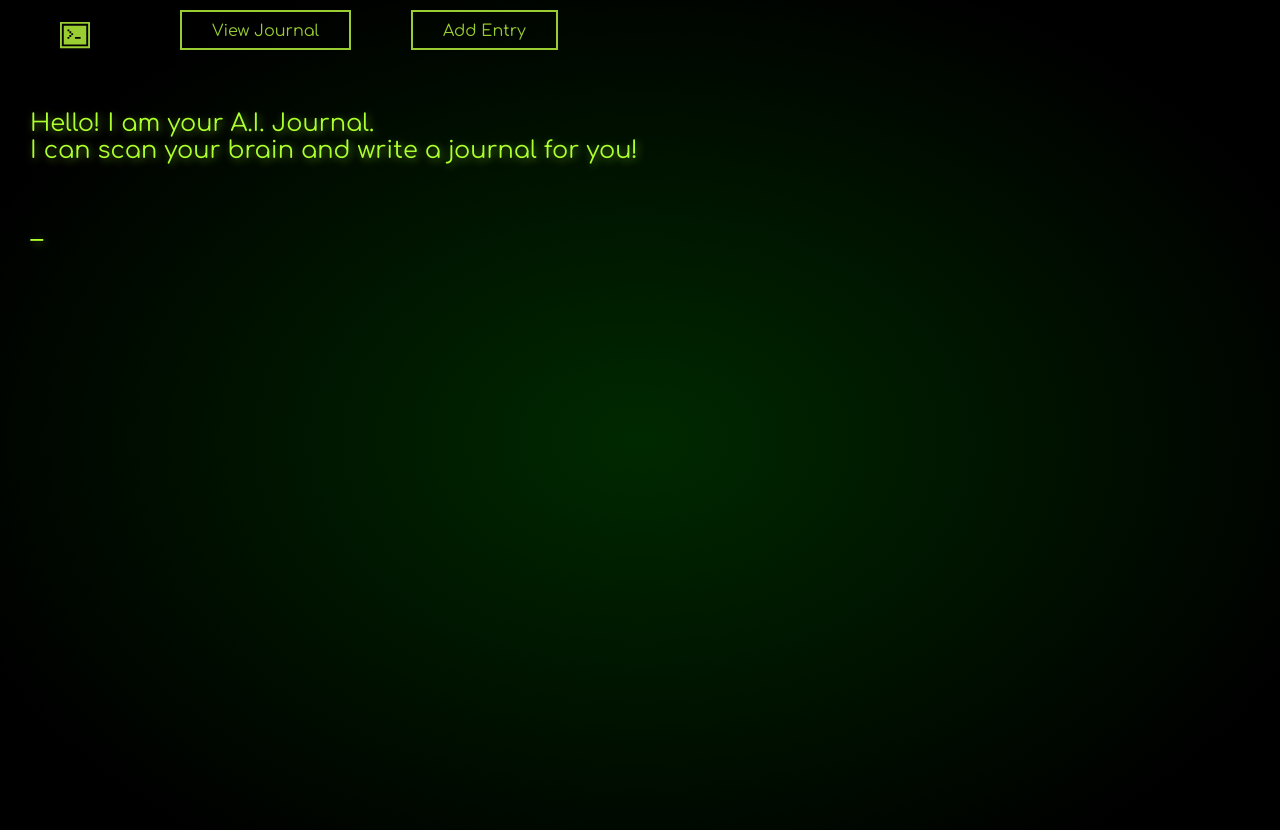
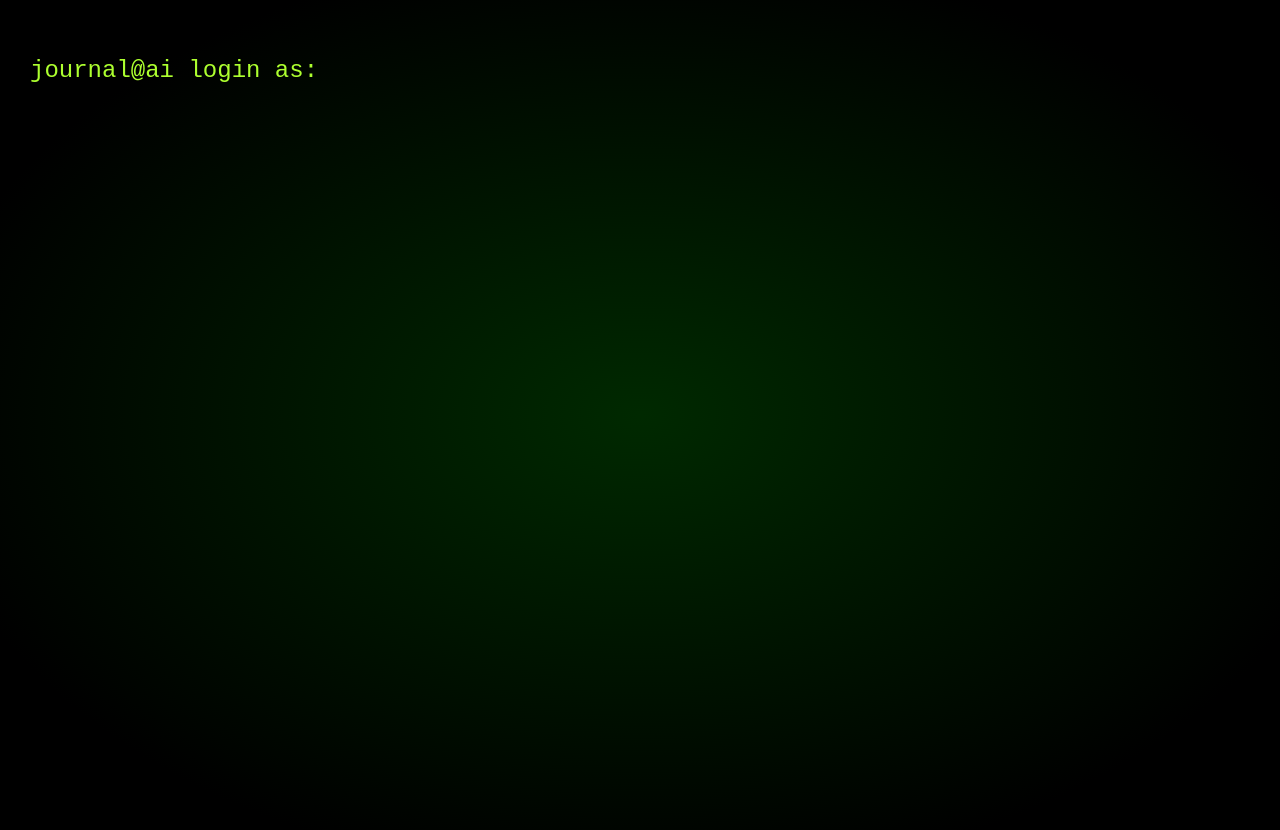
Before and after one commit to briansande/journaling-with-openai, a React (Create React App) app in the folder journal-ui/: page / in a window 1280 px wide. Shown: the top 830 px of the page. Built offline with nearby package versions, Linux system fonts and the light colour scheme; a web font is replaced by a local one.

Commit message:
Updating look and fixing bugs

```diff
--- a/journal-ui/src/App.css
+++ b/journal-ui/src/App.css
@@ -8,7 +8,7 @@ body {
   color: greenyellow;
   background-color: black;
   margin: 0;
-  font-family: 'Comfortaa', cursive;
+  font-family: 'Courier New', Courier, monospace;
   background-image: radial-gradient(rgba(0, 150, 0, 0.275), black 80%);
   height: 100vh;
   overflow: hidden;
@@ -28,7 +28,7 @@ nav {
   /* background-color: red; */
 
   height: 50px;
-  padding: 30px 0 50px;
+  padding: 40px 0 50px;
   /* background-color: black; */
   margin-bottom: 20px;
   /* center */
@@ -161,11 +161,6 @@ input {
   align-items: center;
   max-height: 90vh;
   margin-top: 10vh;
-
-
-
-
-
 }
 
 .entry-wrapper input {
@@ -280,3 +275,31 @@ input {
 b {
   color: red;
 }
+
+.loading-screen {
+  max-height: 90vh;
+  margin-top: 10vh;
+  padding: 30px;
+  font-size: 1.5em;
+}
+
+.welcomeInput {
+  all: unset;
+  height: 1em;
+  background-color: transparent;
+  color: greenyellow;
+  font-family: 'Courier New', Courier, monospace;
+  margin: 0 10px;
+}
+
+
+.welcomeDiv {
+  margin: 30px;
+  font-size: 1.5em;
+}
+
+.welcomeDiv p {
+  display: inline-block;
+  margin-right: 5px;
+  /* font-size: 1.5em; */
+}
--- a/journal-ui/src/App.js
+++ b/journal-ui/src/App.js
@@ -4,16 +4,17 @@ import { BrowserRouter, Routes, Route } from 'react-router-dom';
 import HomePage from './pages/HomePage';
 import AddEntryPage from './pages/AddEntryPage';
 import ViewEntriesPage from './pages/ViewEntriesPage';
-import Nav from './components/Nav';
+import Welcome from './pages/Welcome';
 
 
 function App() {
   return (
     <div className="App">
       <BrowserRouter>
-        <Nav></Nav>
+
         <Routes>
-          <Route path="/" element={<HomePage />} />
+          <Route path="/" element={<Welcome />} />
+          <Route path="/home" element={<HomePage />} />
           <Route path="/add-entry" element={<AddEntryPage />} />
           <Route path="/entries" element={<ViewEntriesPage />} />
 
--- a/journal-ui/src/components/LoadingScreen.js
+++ b/journal-ui/src/components/LoadingScreen.js
@@ -6,13 +6,13 @@ import Typewriter from "typewriter-effect";
 function LoadingScreen() {
     return (
         <>
-            <div className="App">
+            <div className="loading-screen">
                 <Typewriter
                     options={{
                         loop: true,
-                        cursor: "_",
-                        delay: 150,
-                        deleteSpeed: 150,
+                        cursor: "█",
+                        delay: 100,
+                        deleteSpeed: 30,
                     }}
 
                     onInit={(typewriter) => {
--- a/journal-ui/src/components/Nav.js
+++ b/journal-ui/src/components/Nav.js
@@ -2,18 +2,26 @@ import React from 'react';
 import { Link } from 'react-router-dom';
 import { ImTerminal } from 'react-icons/im';
 
-function Nav() {
+function Nav(props) {
+
+
+
     return (
+
         <>
             <nav>
-                <Link to="/" className="navLink">
+                <Link to="/home" className="navLink" state={{ username: props.username }}>
                     {/* ImTerminal icon */}
-                    <ImTerminal className="navIcon"
+                    < ImTerminal className="navIcon"
                         size={30} />
 
                 </Link>
-                <Link to="/entries" className="navLink">View Journal</Link>
-                <Link to="/add-entry" className="navLink">Add Entry</Link>
+
+                <Link to="/entries" className="navLink" state={{ username: props.username }}>View Journal</Link>
+                <Link to="/add-entry" className="navLink" state={{ username: props.username }}>Add Entry</Link>
+                <Link to="/" className="navLink" state={{ username: props.username }}>Logout</Link>
+
+                <p>User: {props.username}</p>
             </nav>
         </>
     );
--- a/journal-ui/src/pages/AddEntryPage.js
+++ b/journal-ui/src/pages/AddEntryPage.js
@@ -1,6 +1,8 @@
 import React, { useState } from "react";
 import { useNavigate } from "react-router-dom";
 import LoadingScreen from "../components/LoadingScreen";
+import Nav from "../components/Nav";
+import { useLocation } from "react-router-dom";
 
 import data from '@emoji-mart/data'
 import Picker from '@emoji-mart/react'
@@ -10,7 +12,10 @@ import Picker from '@emoji-mart/react'
 
 
 function AddEntryPage() {
-    // const textbox = null;
+
+    const location = useLocation()
+    const { username } = location.state
+
     const [textBox, setTextBox] = useState("");
     const [loading, setLoading] = useState(false);
 
@@ -81,7 +86,7 @@ function AddEntryPage() {
 
         const date = new Date();
 
-        const author = "Brian"
+        const author = username;
         const title = "Journal Entry"
 
         // Get the response from OpenAI
@@ -108,7 +113,7 @@ function AddEntryPage() {
             alert(`Error adding entry: ${response.status} ${response.statusText}`);
         }
         setLoading(false);
-        navigate("/entries");
+        navigate("/entries", { state: { username } });
     }
 
     const consoleLogInput = () => {
@@ -148,6 +153,8 @@ function AddEntryPage() {
 
     return (
         <>
+            <Nav username={username}></Nav>
+
             {/* <h2>Add Emojis for each part of your day:</h2> */}
             <div className="entry-wrapper">
                 <div className="entry-form">
--- a/journal-ui/src/pages/HomePage.js
+++ b/journal-ui/src/pages/HomePage.js
@@ -1,18 +1,27 @@
 import React from "react";
 import Typewriter from "typewriter-effect";
+import Nav from "../components/Nav";
+import { useLocation } from "react-router-dom";
 
 
 
 function HomePage() {
+
+    const location = useLocation()
+    const { username } = location.state
+
+
+
     return (
         <>
+            <Nav username={username}></Nav>
 
             <div className="home-heading">
                 <Typewriter
                     options={{
                         loop: false,
-                        cursor: "_",
-                        delay: 20,
+                        cursor: "█",
+                        delay: 10,
                         deleteSpeed: 50,
                     }}
 
@@ -20,12 +29,12 @@ function HomePage() {
 
                         typewriter
                             .pauseFor(500)
-                            .typeString('Hello!  ')
+                            .typeString(`Hello ${username}!  `)
                             .pauseFor(500)
-                            .typeString('I am your A.I. Journal.')
+                            .typeString('I am your A.I. journal.')
                             .typeString('<br>')
                             .pauseFor(500)
-                            .typeString("I can scan your brain and write a journal for you!")
+                            .typeString("I can scan your brain and write summary of your day for you!")
                             .typeString('<br>')
                             .typeString(' ')
                             .pauseFor(500)
@@ -33,7 +42,7 @@ function HomePage() {
                             .pauseFor(500)
                             .typeString('<br>')
                             .pauseFor(1500)
-                            .typeString('Unfortunately, brain scanning technology is still years away, so my creator only programmed me to interpret human emotions through emojis.')
+                            .typeString("Unfortunately, the brain scanning technology was too expensive, so I've only been programmed to interpret human emotions through emojis.")
                             .pauseFor(250)
                             .typeString('.')
                             .pauseFor(250)
@@ -48,13 +57,19 @@ function HomePage() {
                             .typeString('.')
                             .typeString('<br>')
                             .typeString('<br>')
-                            .typeString('Anyways. Click <b>Add Entry</b> to get started, or <b>View Journal</b> to see your past entries.')
+                            .pauseFor(2500)
+                            .typeString('Anyways - If you describe your day with emojis, I will get a journal entry written for you in no time!')
+                            .typeString('<br>')
+                            .pauseFor(500)
+                            .typeString('Click <b>Add Entry</b> to get started, or <b>View Journal</b> to see your past entries.')
                             .start();
                     }
 
                     }
                 />
             </div>
+
+
         </>
     )
 }
--- a/journal-ui/src/pages/ViewEntriesPage.js
+++ b/journal-ui/src/pages/ViewEntriesPage.js
@@ -1,8 +1,14 @@
 import React from "react";
 import EntryList from "../components/EntryList";
+import Nav from "../components/Nav";
+import { useLocation } from 'react-router-dom'
+
 
 
 function ViewEntriesPage() {
+
+    const location = useLocation()
+    const { username } = location.state
 
     const [entries, setEntries] = React.useState([]);
 
@@ -20,7 +26,7 @@ function ViewEntriesPage() {
 
     // Load the entries from the database
     const loadEntries = async () => {
-        const response = await fetch("/entries");
+        const response = await fetch("/entries?username=" + username);
         const data = await response.json();
         setEntries(data);
     };
@@ -35,6 +41,7 @@ function ViewEntriesPage() {
     // Render the entries
     return (
         <>
+            <Nav username={username}></Nav>
 
             {/* <h2>journal entries</h2> */}
 
--- /dev/null
+++ b/journal-ui/src/pages/Welcome.js
@@ -0,0 +1,50 @@
+import React from "react";
+import { useNavigate } from "react-router-dom";
+import { useState } from "react";
+
+
+
+function WelcomePage() {
+    const navigate = useNavigate();
+    const [username, setUsername] = useState("");
+
+    const handleSubmit = function () {
+        // console.log(username)
+        navigate("/home", { state: { username: username } });
+    }
+
+    const handleChanges = function (event) {
+        setUsername(event.target.value);
+    }
+
+
+    return (
+        <>
+            <div className='welcomeDiv'>
+
+
+                <div>
+                    <p></p>
+                    <form className='welcomeForm'
+                        onSubmit={handleSubmit}
+                        onChange={event => handleChanges(event)}
+                    >
+
+                        <p>journal@ai login as:</p>
+                        <input
+                            type='text'
+                            className='welcomeInput'
+                            autoFocus
+                        />
+
+                    </form>
+                </div>
+            </div>
+
+
+        </>
+
+    );
+}
+
+export default WelcomePage;
```
Also changed, not shown: 1 other file (tests, documents, lock files or other folders).
